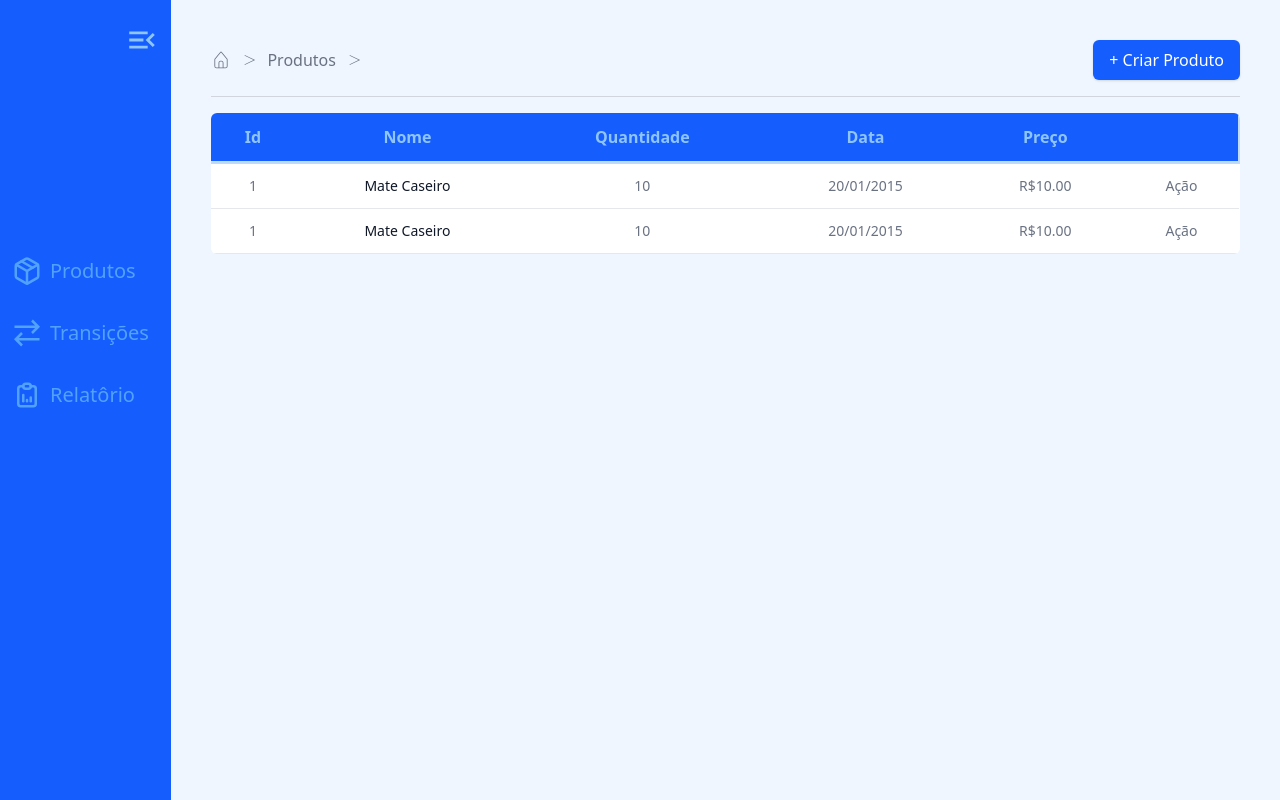
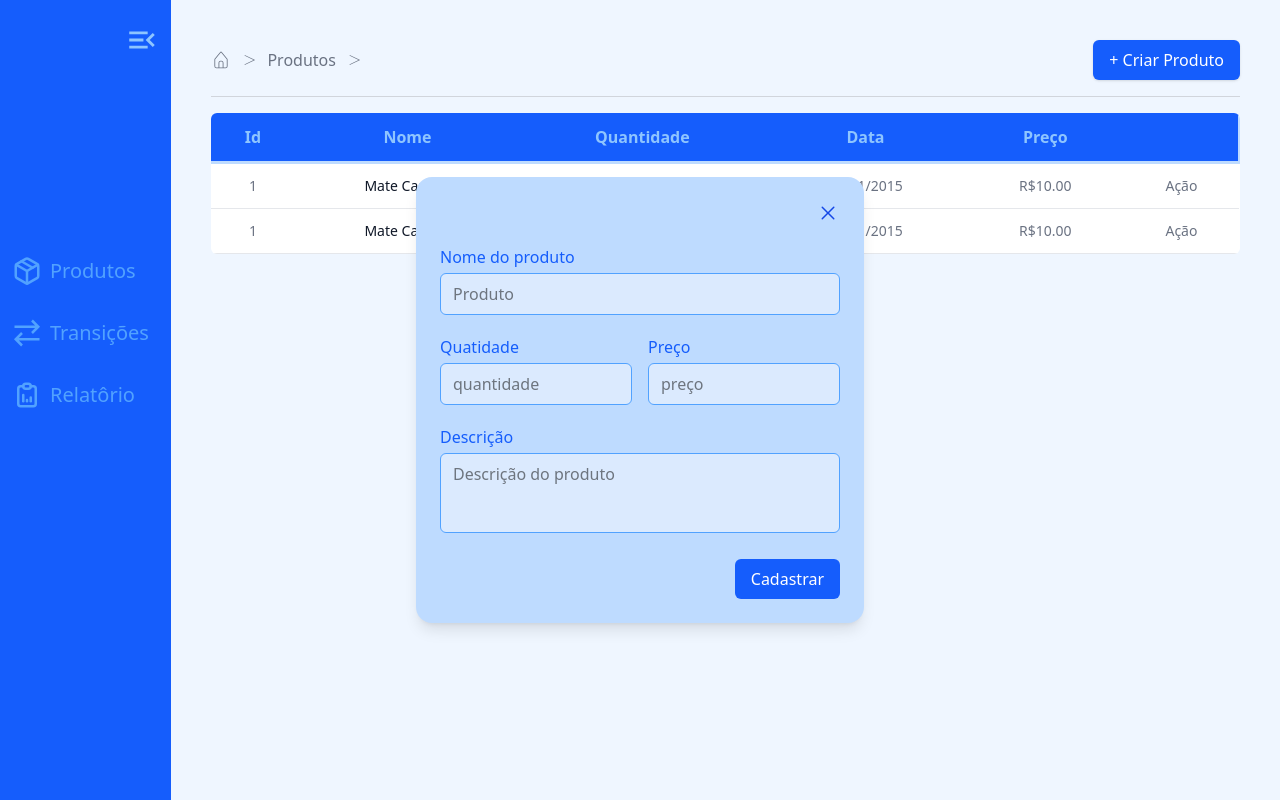
Before and after one commit to livmachado/gestor-estoque, a React (Vite) app in the folder front-end/: page / in a window 1280 px wide. Both pictures are taken after a click on the button "+ Criar Produto". Built offline with nearby package versions, Linux system fonts and the light colour scheme.

Commit message:
feature: Modal de formulario

```diff
--- /dev/null
+++ b/front-end/src/components/ModalForm.tsx
@@ -0,0 +1,53 @@
+import { GoX } from "react-icons/go";
+
+
+interface modalType {
+    isOpen: boolean;
+    onClose: () => void;
+}
+
+export default function ModalForm({ isOpen, onClose } : modalType) {
+    if(isOpen){
+        return (
+          <div className="fixed inset-0 p-10 left-0 rounded-2xl flex items-center justify-center z-50">
+            <form className="bg-blue-200 rounded-2xl p-6 w-full max-w-md shadow-lg space-y-5" action="">
+                <div className="flex justify-end">
+                    <button onClick={onClose} className="text-blue-700 cursor-pointer">
+                        <GoX size={24} />
+                    </button>
+                </div>
+                <label className="block font-medium mb-1 text-blue-600" htmlFor="">Nome do produto</label>
+                <input className="w-full border border-blue-400 rounded-md px-3 py-2 focus:outline-none focus:ring-2 focus:ring-blue-500 bg-blue-100" type="text" placeholder="Produto" />
+                <div className="flex gap-4">
+                    <div className="w-1/2">
+                        <label className="block font-medium mb-1 text-blue-600"  htmlFor="">Quatidade</label>
+                        <input type="number" placeholder="quantidade" className="w-full border border-blue-400 rounded-md px-3 py-2 focus:outline-none focus:ring-2 focus:ring-blue-500 bg-blue-100"/>
+                    </div>
+                    <div className="w-1/2">
+                        <label  className="block font-medium mb-1 text-blue-600" htmlFor="">Preço</label>
+                        <input
+                            type="number"
+                            placeholder="preço"
+                            className="w-full border border-blue-400 rounded-md px-3 py-2 focus:outline-none focus:ring-2 focus:ring-blue-500 bg-blue-100"
+                        />
+                    </div>
+                </div>
+                <label className="block font-medium mb-1 text-blue-600" htmlFor="">Descrição</label>
+                <textarea
+                    placeholder="Descrição do produto"
+                    maxLength={50}
+                    className="w-full border border-blue-400 rounded-md px-3 py-2 h-20 resize-none focus:outline-none focus:ring-2 focus:ring-blue-500 bg-blue-100"
+                />
+                <div className="flex justify-end">
+                    <button
+                        type="submit"
+                        className="bg-blue-600 text-white px-4 py-2 rounded-md hover:bg-blue-700 transition"
+                    >
+                            Cadastrar
+                    </button>
+                </div>
+            </form>
+          </div>
+        );
+    }
+}
--- a/front-end/src/components/Table.tsx
+++ b/front-end/src/components/Table.tsx
@@ -12,7 +12,7 @@ export function Table() {
                 </tr>
             </thead>
             <tbody>
-                <tr className="py-4 border-b border-gray-200">
+                <tr className="py-4 border-b border-gray-200 cursor-pointer">
                     <td className="p-3 text-center text-sm text-gray-500 font-normal">
                         <a href="">1</a>
                     </td>
--- a/front-end/src/pages/ProductsPage.tsx
+++ b/front-end/src/pages/ProductsPage.tsx
@@ -1,13 +1,16 @@
 import { SideBar } from "../components/SideBar"
 import { Table } from "../components/Table"
+import ModalForm from "../components/ModalForm";
 
 //icons
 import { CiHome } from "react-icons/ci";
 import { PiGreaterThanLight } from "react-icons/pi";
+import { useState } from "react";
 
 
 
 export default function ProductsPage() {
+    const [isModalFormOpen, setIsModalFormOpen] = useState<boolean>(false)
     return(
         <div className="flex">
             <SideBar />
@@ -19,12 +22,13 @@ export default function ProductsPage() {
                         <span className=" text-gray-500 text-base font-medium ">Produtos</span>
                         <PiGreaterThanLight size={16} className="text-gray-500"/>
                     </div>
-                    <button className="flex justify-end items-center gap-2 px-4 py-2 bg-blue-600 hover:bg-blue-700 text-white font-medium rounded-md shadow-sm transition duration-200">
+                    <button onClick={() => setIsModalFormOpen(!isModalFormOpen)} className="cursor-pointer flex justify-end items-center gap-2 px-4 py-2 bg-blue-600 hover:bg-blue-700 text-white font-medium rounded-md shadow-sm transition duration-200">
                         + Criar Produto
                     </button>
                 </div>
                 <hr className="my-4 border-t border-gray-300" />
                 <Table />
+                <ModalForm isOpen={isModalFormOpen} onClose={()=> setIsModalFormOpen(false)}/>
             </main>
         </div>
     )
```
